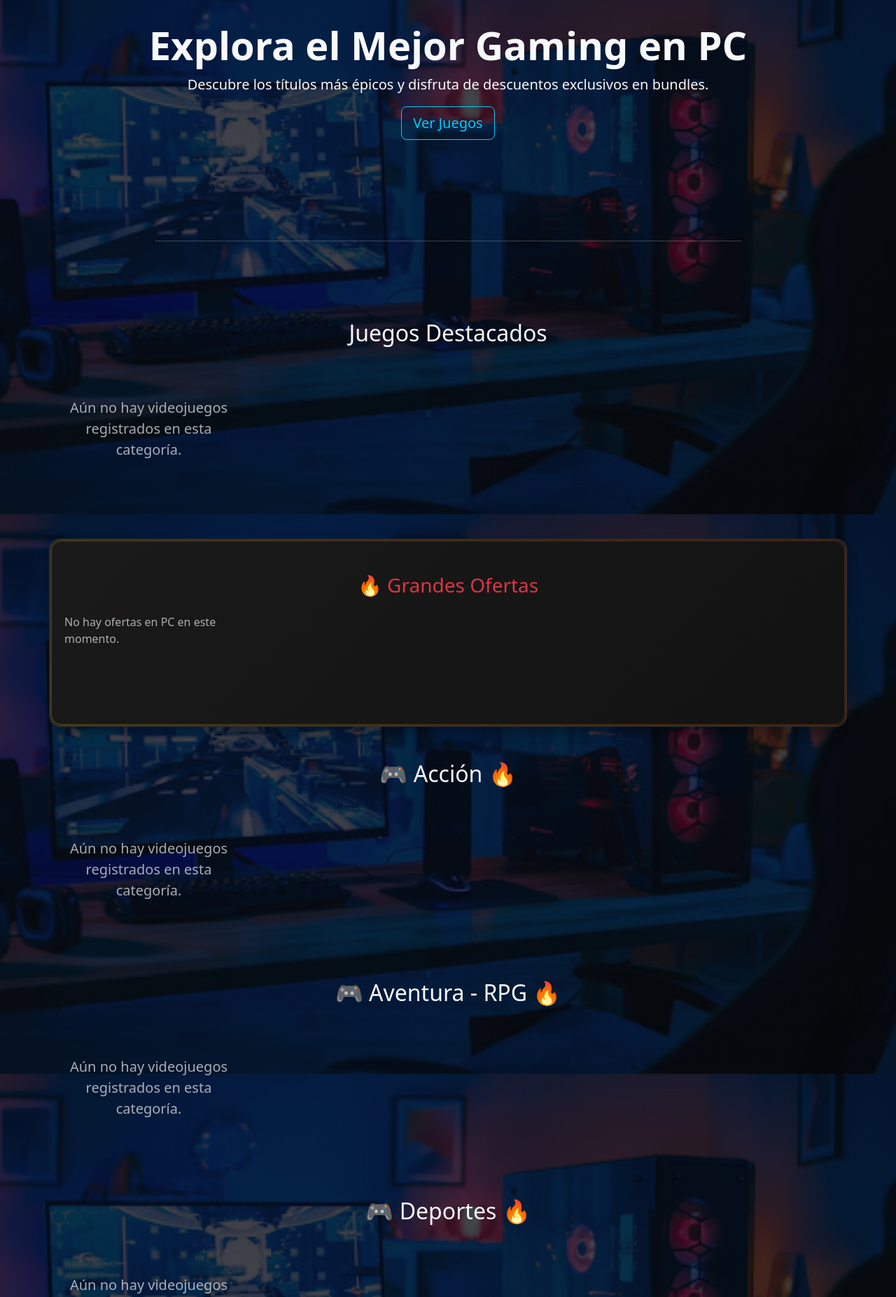
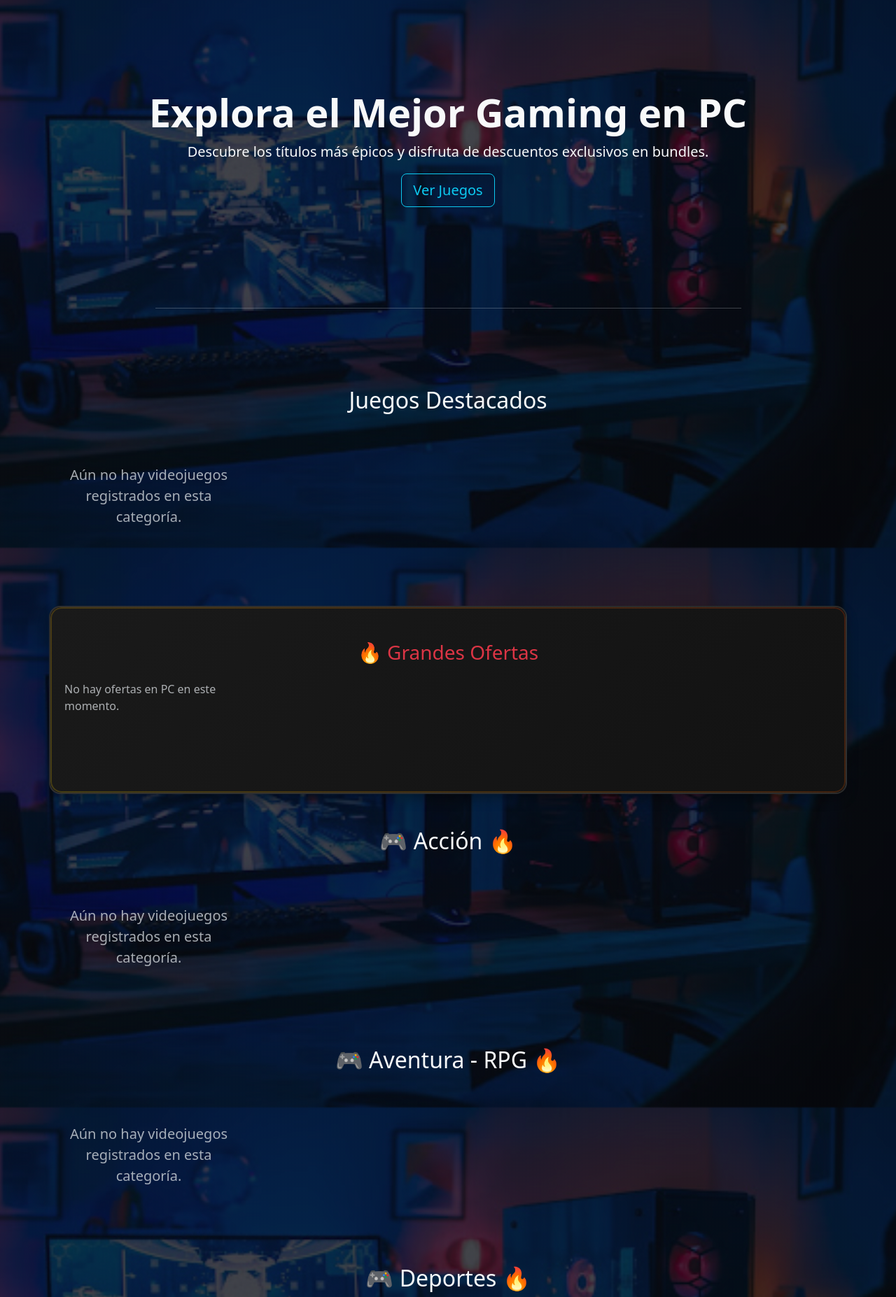
Before and after one commit to Jorge-avendano/locojuegos-django, a Django app: template templates/catalogo/pc/index.html in a window 1280 px wide. Shown: the part 65-1919 px from the top of the page at 70% size. Run offline with Django 3.2, Linux system fonts and the light colour scheme; the template is opened without the code that fills it, so the values that code supplies are empty.

Commit message:
Mejora visual en el catalogo de las plataformas

```diff
--- a/templates/catalogo/nintendo/index.html
+++ b/templates/catalogo/nintendo/index.html
@@ -2,11 +2,11 @@
 {% load static %}
 {% block contenido %}
 
-    <div class="fondo-nintendo">
+    <div class="fondo-nintendo mt-5">
 
 
         <!-- Bienvenido -->
-          <section class="text-center text-light py-5">
+          <section class="text-center text-light py-5 mt-5">
             <div class="container my-5">
               <h1 class="display-4 fw-bold">Explora el Mundo de Nintendo</h1>
               <p class="lead">Descubre los mejores juegos y bundles exclusivos para tu consola favorita.</p>
--- a/templates/catalogo/pc/index.html
+++ b/templates/catalogo/pc/index.html
@@ -1,10 +1,10 @@
 {% extends 'base.html' %}
 {% load static %}
   {% block contenido %}
-<div class="fondo-pc">
+<div class="fondo-pc mt-5">
 
       <!-- Bienvenido -->
-          <section class="text-center text-light py-5" >
+          <section class="text-center text-light py-5 mt-5" >
             <div class="container my-5">
               <h1 class="display-4 fw-bold">Explora el Mejor Gaming en PC</h1>
               <p class="lead">Descubre los títulos más épicos y disfruta de descuentos exclusivos en bundles.</p>
--- a/templates/catalogo/play-station/index.html
+++ b/templates/catalogo/play-station/index.html
@@ -1,11 +1,11 @@
 {% extends 'base.html' %}
 {% load static %}
   {% block contenido %}
-  <div class="fondo-ps">
+  <div class="fondo-ps mt-5">
 
 
       <!-- Bienvenido -->
-      <section class="text-center text-light py-5" >
+      <section class="text-center text-light py-5 mt-5" >
         <div class="container my-5">
           <h1 class="display-4 fw-bold">Explora el mundo de PlayStation</h1>
           <p class="lead">Descubre los mejores títulos, ofertas y bundles exclusivos.</p>
--- a/templates/catalogo/xbox/index.html
+++ b/templates/catalogo/xbox/index.html
@@ -1,11 +1,11 @@
 {% extends 'base.html' %}
 {% load static %}
   {% block contenido %}
- <div class="fondo-xbox">
+ <div class="fondo-xbox mt-5">
 
 
         <!-- Bienvenido -->
-        <section class="text-center text-light py-5" >
+        <section class="text-center text-light py-5 mt-5" >
           <div class="container my-5">
               <h1 class="display-4 fw-bold">Explora los mejores juegos de Xbox</h1>
               <p class="lead">Descubre títulos exclusivos, ofertas increíbles y las últimas novedades.</p>
```
